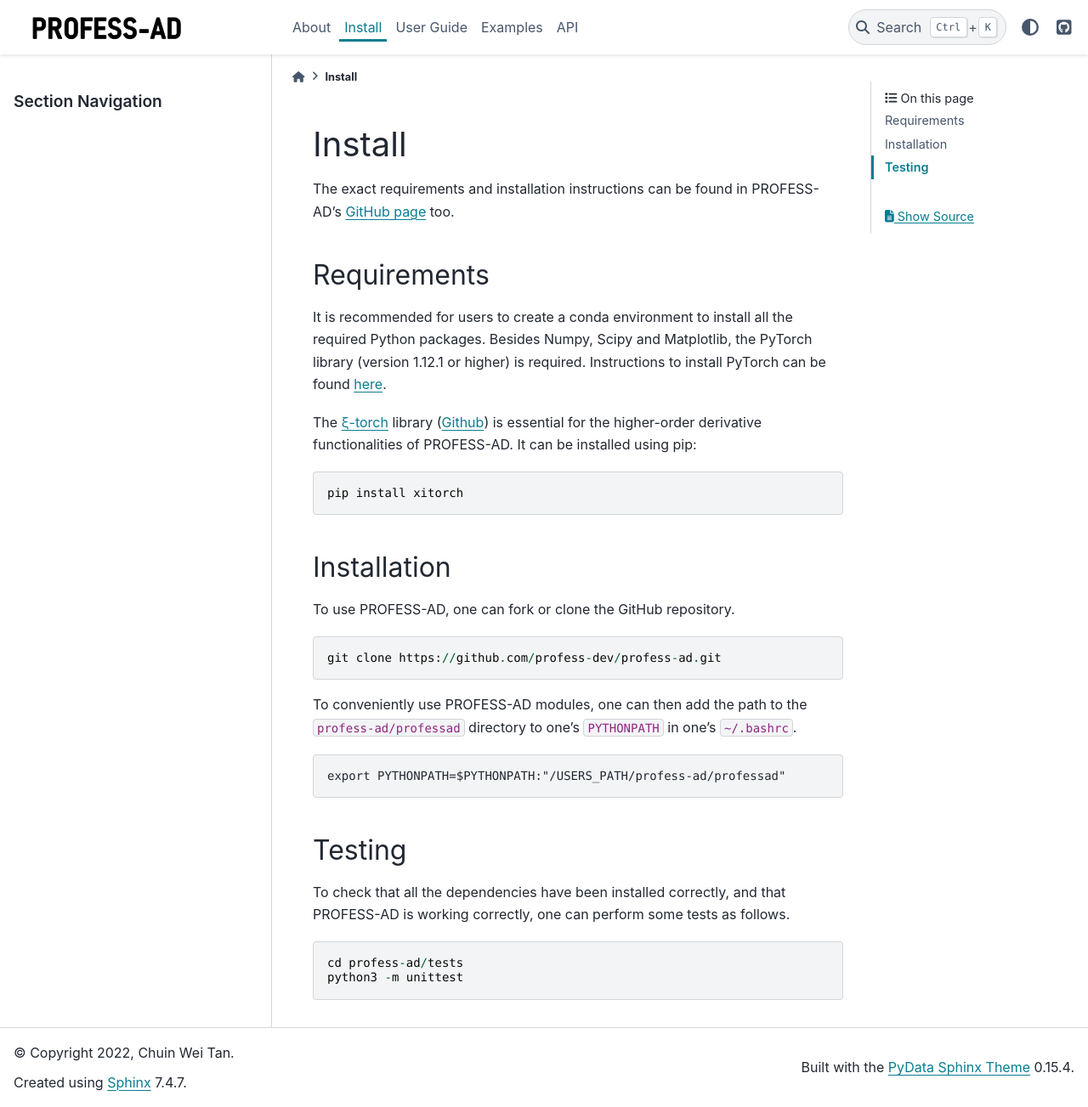
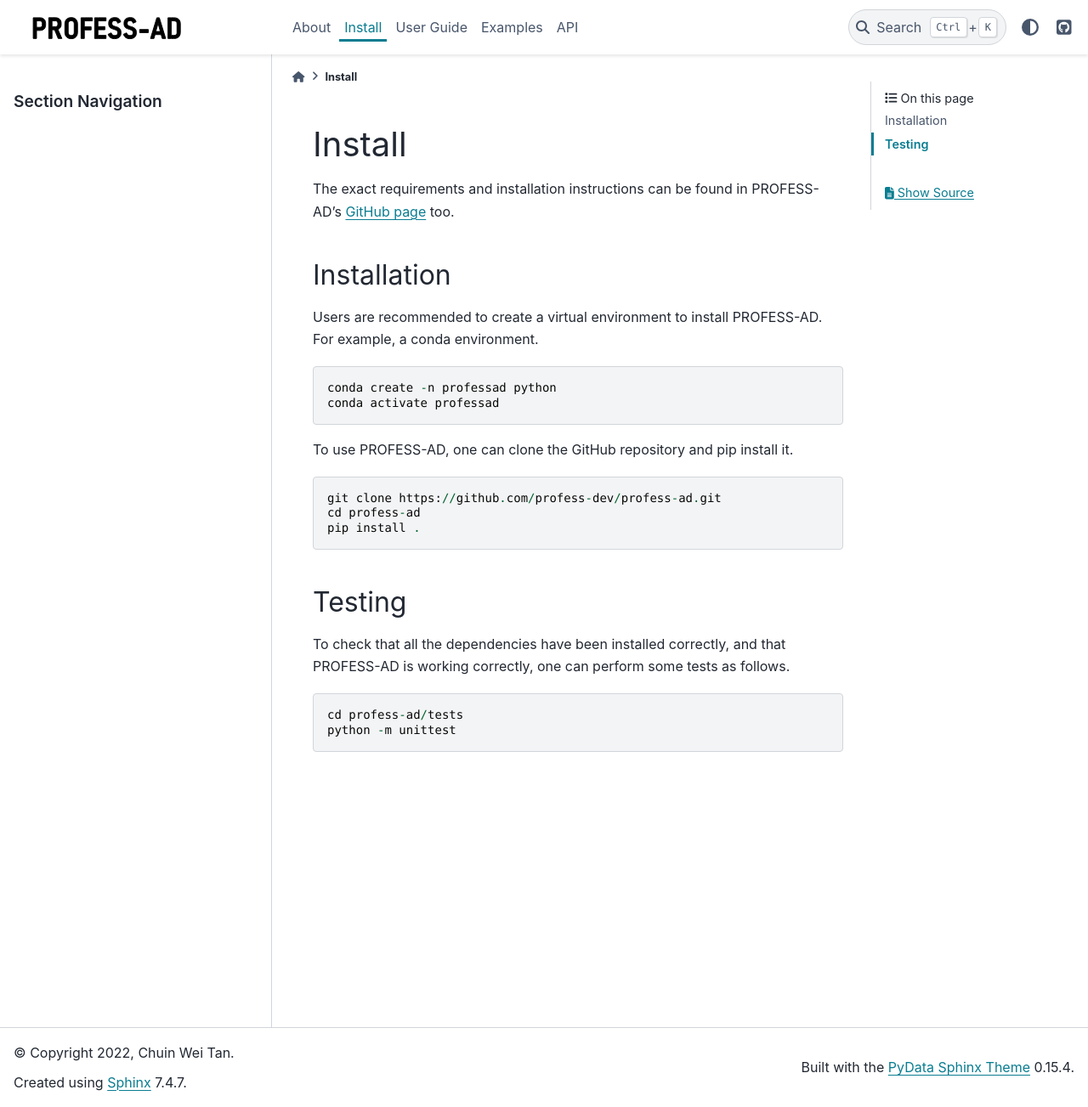
Before and after one commit to profess-dev/profess-ad, a Sphinx documentation site: the page built from docs/source/install.rst, in a window 1280 px wide and 1303 px high. Shown: the whole window at 85% size. Built offline with Sphinx 7.4.7 and the PyData theme 0.15.4, drawn with Linux system fonts in a browser that asks for light colours.

Commit message:
update installation instructions in docs and README

```diff
--- a/docs/source/install.rst
+++ b/docs/source/install.rst
@@ -4,28 +4,19 @@ Install
 The exact requirements and installation instructions can be found in PROFESS-AD's
 `GitHub page <https://github.com/profess-dev/profess-ad>`_ too.
 
-Requirements
-------------
-It is recommended for users to create a conda environment to install all the required Python packages.
-Besides Numpy, Scipy and Matplotlib, the PyTorch library (version 1.12.1 or higher) is required.
-Instructions to install PyTorch can be found `here <https://pytorch.org/>`_.
-
-The `ξ-torch <https://xitorch.readthedocs.io/en/latest/index.html>`_ library (`Github <https://github.com/xitorch/xitorch>`_)
-is essential for the higher-order derivative functionalities of PROFESS-AD. It can be installed using pip: ::
-
-  pip install xitorch
-
-
 Installation
 ------------
-To use PROFESS-AD, one can fork or clone the GitHub repository. ::
+
+Users are recommended to create a virtual environment to install PROFESS-AD. For example, a conda environment. ::
+
+  conda create -n professad python
+  conda activate professad
+
+To use PROFESS-AD, one can clone the GitHub repository and pip install it. ::
 
   git clone https://github.com/profess-dev/profess-ad.git
-
-To conveniently use PROFESS-AD modules, one can then add the path to the ``profess-ad/professad`` directory to one's
-``PYTHONPATH`` in one's ``~/.bashrc``. ::
-
-  export PYTHONPATH=$PYTHONPATH:"/USERS_PATH/profess-ad/professad"
+  cd profess-ad
+  pip install .
 
 Testing
 -------
@@ -33,4 +24,4 @@ To check that all the dependencies have been installed correctly, and that PROFE
 one can perform some tests as follows. ::
 
   cd profess-ad/tests
-  python3 -m unittest
+  python -m unittest
```
Also changed, not shown: README.md (+1 -0 lines).
